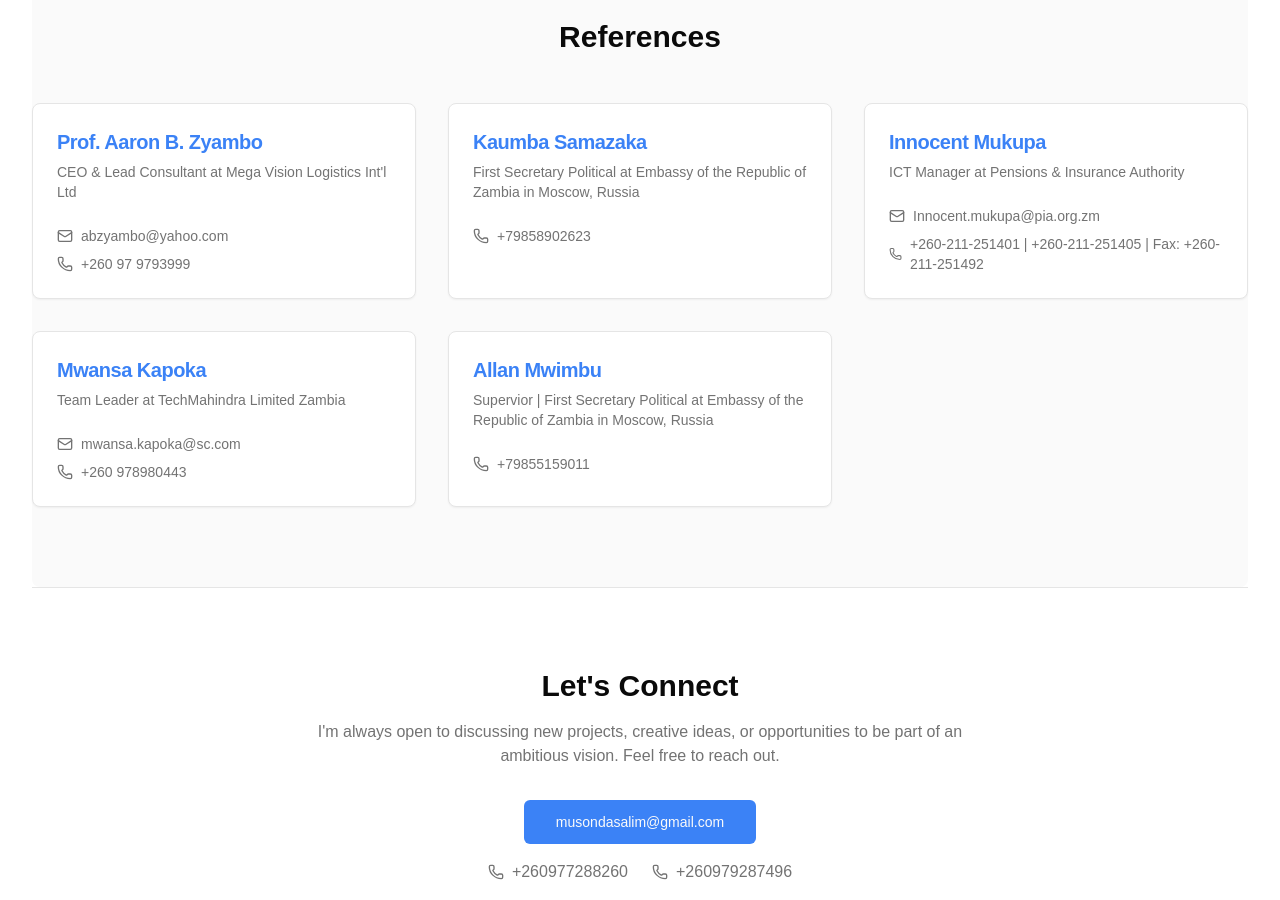
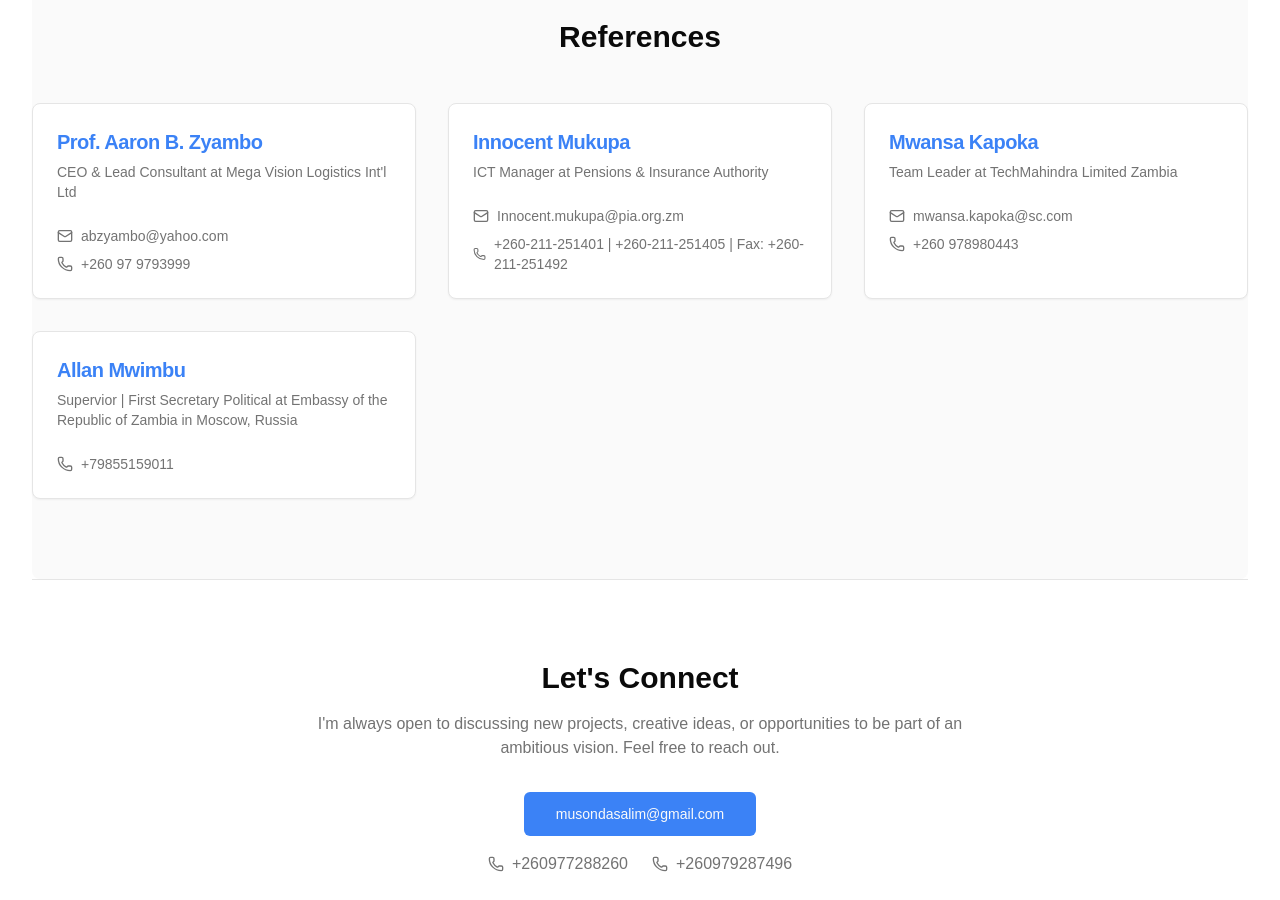
Before and after one commit to MS0C54073/muzoprof, a Next.js app: page / in a window 1280 px wide. Shown: the part 7040-7940 px from the top of the page. Built offline with nearby package versions, Linux system fonts and the light colour scheme.

Commit message:
remove Kaumba Samazaka on references

```diff
--- a/src/app/page.tsx
+++ b/src/app/page.tsx
@@ -278,13 +278,6 @@ const references = [
         company: "Mega Vision Logistics Int'l Ltd",
         email: "abzyambo@yahoo.com",
         phone: "+260 97 9793999"
-    },
-    {
-        name: "Kaumba Samazaka",
-        title: "First Secretary Political",
-        company: "Embassy of the Republic of Zambia in Moscow, Russia",
-        email: null,
-        phone: "+79858902623"
     },
     {
         name: "Innocent Mukupa",
```
